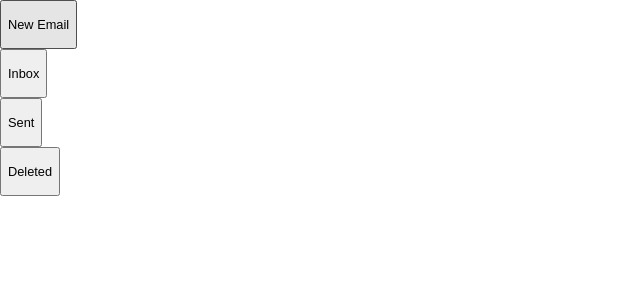
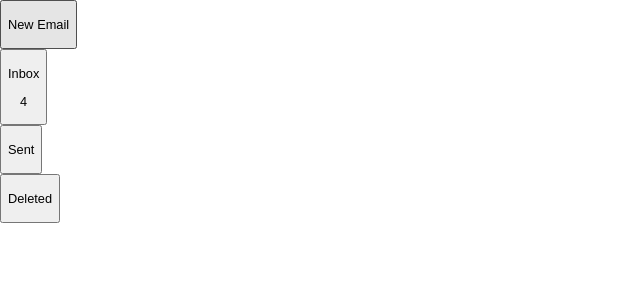
Before and after one commit to iO-Academy/2022-jul-penguin-mail, a React (Create React App) app: page / in a window 1280 px wide. Shown: the top 300 px of the page, without its empty margins (0-640 px from the left). Built offline with nearby package versions, Linux system fonts and the light colour scheme; the HTML template or start-up script is replaced by a standard one.

Commit message:
this is the inbox button with the number

```diff
--- a/src/InboxButton.js
+++ b/src/InboxButton.js
@@ -1,7 +1,10 @@
 const InboxButton = () => {
     return (
         <div>
-            <button id="pageButtons" type="button" href="#" class="btn btn-info w-100 text-left">Inbox</button>
+            <button id="inboxButtons" type="button" href="#" class="btn btn-info w-100 text-left d-flex flex-row justify-content-between">Inbox
+                <p class="bg-warning font-weight-bold text-dark pl-1 pr-1 rounded">4</p>
+            </button>
+
         </div>
     )
 }
--- a/src/SideBar.css
+++ b/src/SideBar.css
@@ -6,3 +6,10 @@
 #pageButtons:focus {
     background-color: #0275d8;
 }
+#inboxButtons {
+    font-size: 0.8rem;
+    padding-top: 15px;
+}
+#inboxButtons:focus {
+    background-color: #0275d8;
+}
```
